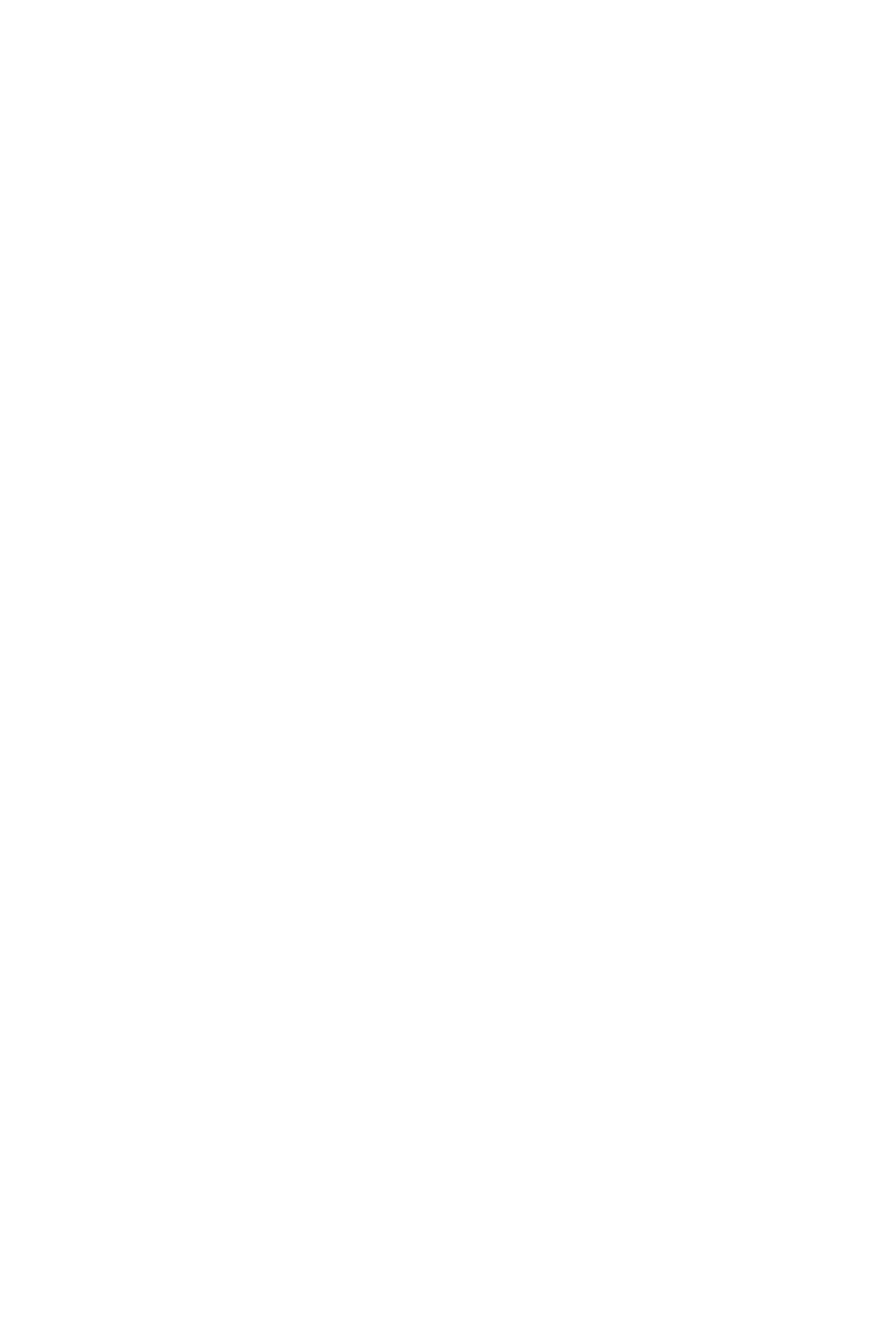
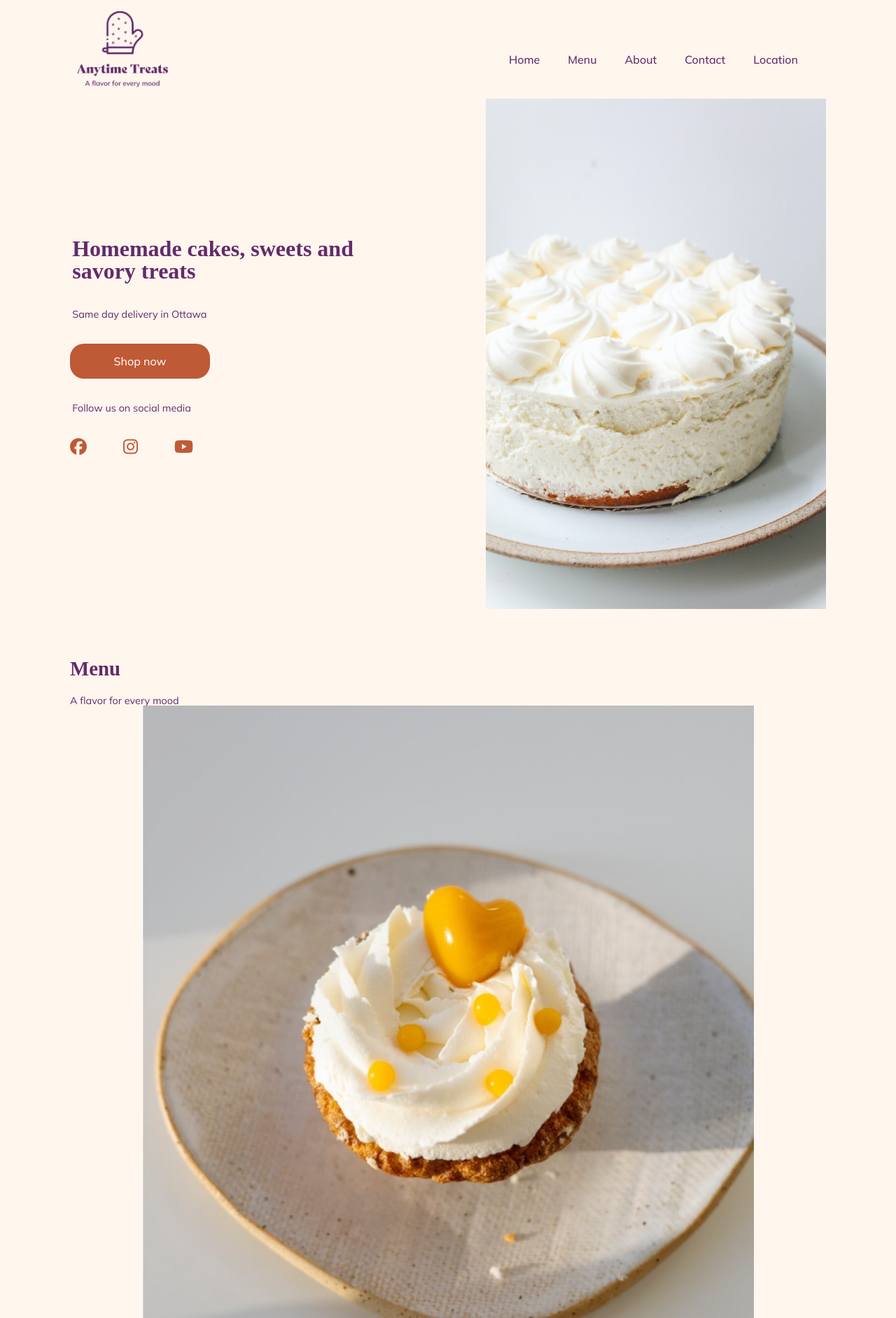
Before and after one commit to rami0103/mtm6201-midterm, a plain HTML site: page index.html in a window 1280 px wide. Shown: the top 1883 px of the page at 70% size. Before the commit the page ends 800 px from the top, so only its background shows below. Drawn offline with Linux system fonts and the light colour scheme; a web font is replaced by a local one.

Commit message:
Adds desktop viewport styling

```diff
--- a/css/main.css
+++ b/css/main.css
@@ -12,7 +12,7 @@ body {
 }
 
 .container {
-    width: 100%;
+    max-width: 1080px;
     overflow: hidden;
     margin: 0 auto;
     padding: 0;
@@ -72,11 +72,10 @@ nav ul li{
 nav a {
     text-decoration: none;
     color: var(--main-font);
-    font-family: 'Mulish', sans-serif;
+    font-family: bely,serif;
     font-weight: 300;
     font: .8rem;
 }
-
 
 .fa-solid {
     color: var(--main-font);
@@ -287,14 +286,155 @@ ul li a {
 
 @media only screen and (min-width: 600px) {
     body {
-        display: none;
+        /* display: none; */
         /* background-color: #FFF6EE; */
     }
 }
 
 @media only screen and (min-width: 1280px) {
-    body {
+    .nav-toggle, .nav-toggle-label  {
         display: none;
-        /* background-color: #FFF6EE; */
     }
+
+    .home {
+        width: 100%;
+    }
+
+    .header-content {
+        width: 100%;
+        padding: 0;
+        position: relative;
+    }
+
+    .logo {
+        width: 150px;
+        float: left;
+    }
+
+    /* Navigation */
+
+    nav {
+        display: inline;
+        float: right;
+        margin-top: 4rem;
+    }
+
+    nav ul {
+        display: flex;
+        flex-direction: row;
+    }
+
+    nav ul li{
+        margin: .8rem 0;
+        padding-right: 2.5rem;
+    }
+
+
+    /* Hero Banner Content */
+
+    /* Positions text over image */
+    .img-wrapper{
+        width: 45%;
+        margin: 0;
+        float: right;
+    }
+
+    .hero-img {
+        width: 100%;
+    }
+
+    .hero-banner {
+        width: 35%;
+        background: none;
+        margin: 0;
+        padding: 0;
+    }
+
+    h1 {
+        font-size: 2rem;
+        margin-bottom: 2rem;
+        padding: .2rem;
+    }
+
+    p {
+        margin-bottom: 2rem;
+        padding: .2rem;
+    }
+
+    button {
+        width: 200px;
+        height: 50px;
+        font-size: 1rem;
+        margin-bottom: 2rem;
+        padding: 0;
+    }
+
+    /* Social Media Icons */
+
+    .fa-brands {
+        color: var(--button-color);
+        font-size: 1.5rem;
+        padding-right: 3rem;
+    }
+
+    /* ******************************** */
+
+    /*********** MENU SECTION ***********/
+
+    .menu-container  {
+        width: 100%;
+        margin-top: 50rem;
+        padding: 0;
+    }
+
+    .menu-card {
+        display: grid;
+    }
+
+    .menu-img-wrapper {
+        width: 90%;
+        margin: 0 auto;
+    }
+
+    .menu-img {
+        width: 100%;
+        object-fit: cover;
+    }
+
+    h2 {
+        margin: 1.5rem 0;
+    }
+
+    h4 {
+        margin: 0;
+    }
+
+    h3 {
+        width: 90%;
+        margin: .5rem auto 2.5rem auto;
+    }
+
+    h6 {
+        color: var(--main-font);
+        font-size: var(--body-text-size);
+        font-family: 'Mulish', sans-serif;
+        font-weight: 400;
+        width: 90%;
+        margin: 0 auto 1rem auto;
+    }
+
+
+    .menu-button, input[type=submit] {
+        width: 90%;
+        height: 40px;
+        background-color: var(--button-color);
+        border: none;
+        border-radius: 20px;
+        color: var(--button-font-color);
+        font-family: 'Mulish', sans-serif;
+        font-weight: 500;
+        font-size: 1rem;
+        margin-left: 1rem;
+    }
+
 }
--- a/index.html
+++ b/index.html
@@ -38,6 +38,7 @@
             </div>
             <div class="img-wrapper">
                 <img
+                class="hero-img"
                 srcset="images/vanilla-cake-product-480_x_720.jpg 480w,
                         images/vanilla-cake-product-720_x_1080.jpg 720w"
                 sizes="
```
